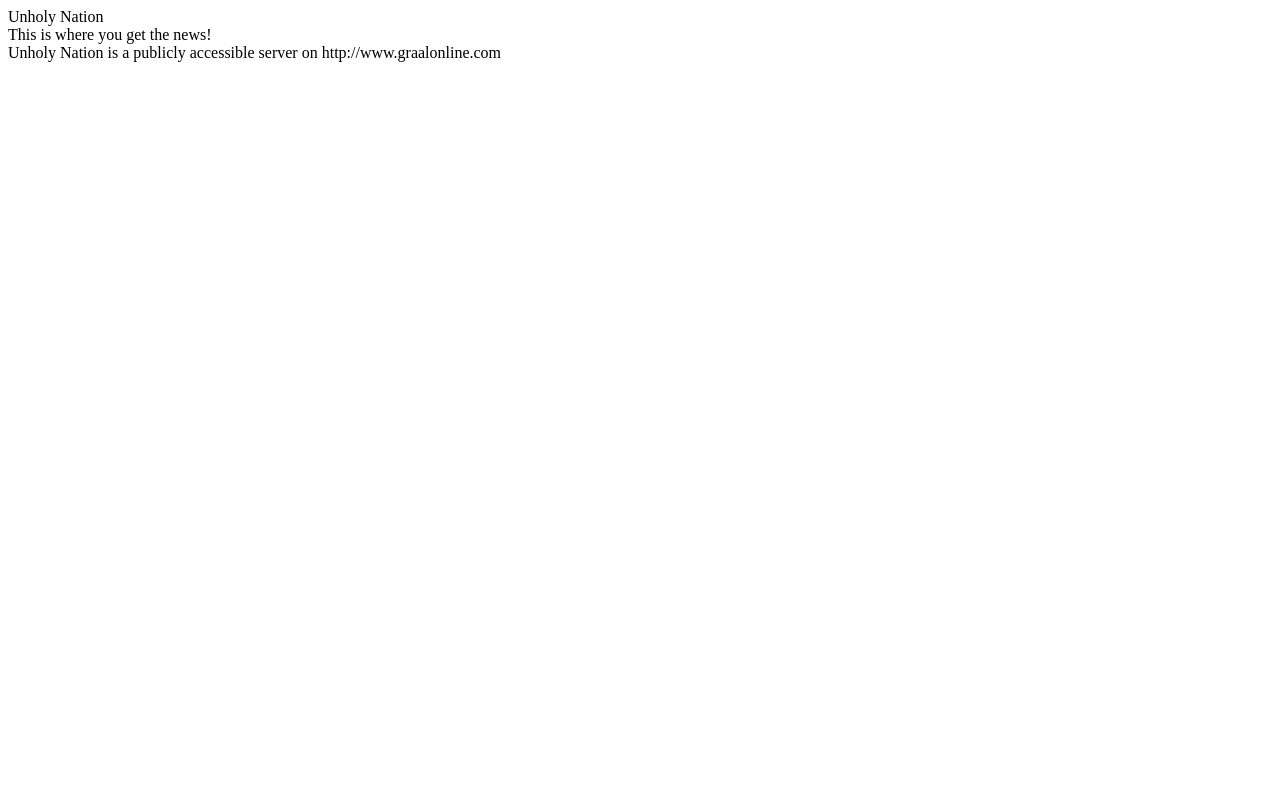
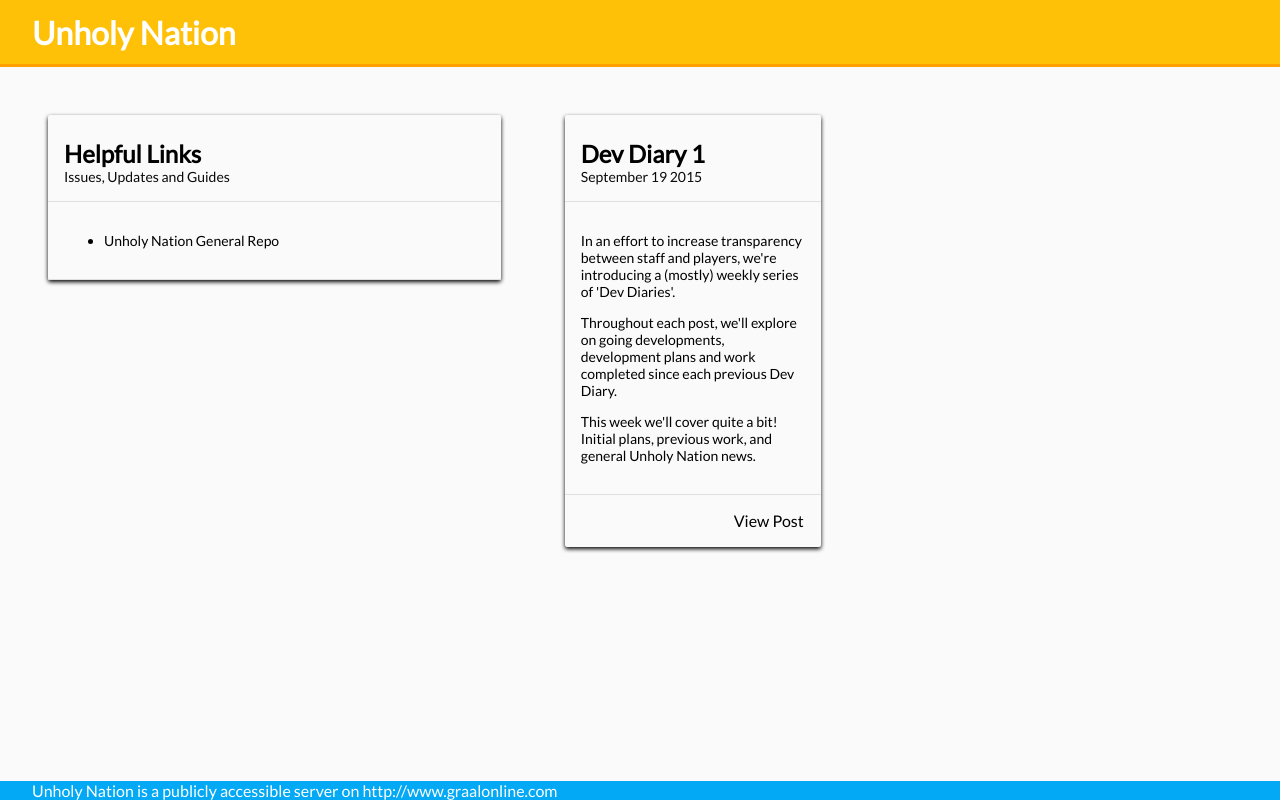
Before and after one commit to UnholyNation/UnholyNation, a plain HTML site: page index.html in a window 1280 px wide. Drawn offline with nearby package versions, Linux system fonts and the light colour scheme.

Commit message:
Initial update to UN root page

```diff
--- a/index.html
+++ b/index.html
@@ -3,18 +3,81 @@
 <html lang="en-us">
 <head>
 	<title>Unholy Nation - Graal</title>
+
+	<link rel="stylesheet" href="https://ajax.googleapis.com/ajax/libs/jqueryui/1.11.4/themes/humanity/jquery-ui.css" />
+	<link href='https://fonts.googleapis.com/css?family=Lato' rel='stylesheet' type='text/css'>
+	<link rel="stylesheet" href="resources/css/un-main.css" />
+
+	<script src="https://ajax.googleapis.com/ajax/libs/jquery/2.1.4/jquery.min.js"></script>
+	<script src="https://ajax.googleapis.com/ajax/libs/jqueryui/1.11.4/jquery-ui.min.js"></script>
+	<meta name="viewport" content="width=device-width, initial-scale=1">
+
 </head>
 <body>
+	<div class="un-page-wrapper">
 		<header class="un-header">
 			Unholy Nation
 		</header>
 
 		<section class="un-content">
-    This is where you get the news!
+			<div class="col-left">
+				<div class="material-card">
+					<header class="card-header">
+						<div class="card-title">Helpful Links</div>
+						<div class="card-subtitle">Issues, Updates and Guides</div>
+					</header>
+					<section class="card-content">
+						<ul class="material-list">
+							<li class="material-list-header">
+								Unholy Nation General Repo
+							</li>
+						</ul>
+					</section>
+
+				</div>
+			</div>
+			<div class="col-center">
+				<!--
+				<div class="material-card">
+					<header class="card-header">
+						<div class="card-title">Dev Diary 2</div>
+						<div class="card-subtitle">September 26 2015</div>
+					</header>
+					<section class="card-content">
+						<p>New Content!</p>
+					</section>
+					<footer class="card-footer">
+						<div class="button-wrapper">
+							<a class="flat-button" href="posts/updates-09-02-2015.html">View Post</a>
+						</div>
+					</footer>
+				</div>
+				-->
+				<div class="material-card">
+					<header class="card-header">
+						<div class="card-title">Dev Diary 1</div>
+						<div class="card-subtitle">September 19 2015</div>
+					</header>
+					<section class="card-content">
+						<p>In an effort to increase transparency between staff and players, we're introducing a (mostly) weekly series of 'Dev Diaries'.</p>
+						<p>Throughout each post, we'll explore on going developments, development plans and work completed since each previous Dev Diary.</p>
+						<p>This week we'll cover quite a bit! Initial plans, previous work, and general Unholy Nation news.</p>
+					</section>
+					<footer class="card-footer">
+						<div class="button-wrapper">
+							<a class="flat-button" href="posts/updates-09-02-2015.html">View Post</a>
+						</div>
+					</footer>
+				</div>
+			</div>
+			<div class="col-right">
+
+			</div>
 		</section>
 
 		<footer class="un-footer">
 			Unholy Nation is a publicly accessible server on http://www.graalonline.com
 		</footer>
+	</div>
 </body>
 </html>
--- /dev/null
+++ b/resources/css/un-main.css
@@ -0,0 +1,139 @@
+
+
+/*
+	PRIMARY:
+		200: #FFECB3
+		500: #FFC107
+		700: #FFA000
+
+	ACCENT:
+		#03A9F4
+
+	BACKGROUND:
+		#FAFAFA
+
+
+*/
+body, html {
+	padding: 0;
+	margin: 0;
+	background-color: #FAFAFA;
+	height: 100%;
+	font-family: 'Lato', sans-serif;
+	font-size: 1rem;
+}
+
+a {
+	color: #000000;
+	text-decoration: none;
+}
+
+.un-page-wrapper {
+	display: flex;
+	flex-direction: column;
+	height: 100%;
+}
+.un-header {
+	background-color: #FFC107;
+	min-height: 4rem;
+	font-size: 2rem;
+	font-weight: 700;
+	padding: 0 2rem 0 2rem;
+	display: flex;
+	align-items: center;
+	border-bottom: 3px solid #FFA000;
+	color: white;
+}
+
+.un-content {
+	flex: 1 0 auto;
+	min-height: 1rem;
+	padding: 1rem;
+	display: flex;
+
+}
+
+.un-content .col-left,
+.un-content .col-right {
+	display: none;
+}
+
+.un-content .col-center {
+	max-width: 90%;
+}
+@media screen and (min-width: 750px) {
+	.un-content .col-left {
+		display: block;
+		flex-grow: 0.5;
+		min-width: 1rem;
+		min-height: 1rem;
+	}
+	.un-content .col-center {
+		flex-grow: 2;
+		max-width: 20rem;
+	}
+
+	.un-content .col-right {
+		display: block;
+		flex-grow: 1;
+		min-width: 1rem;
+		min-height: 1rem;
+	}
+}
+
+
+
+.un-footer {
+	background-color: #03A9F4;
+	color: #FFFFFF;
+	padding: 0 2rem 0 2rem;
+}
+
+/* MATERIAL */
+
+.material-card {
+	box-shadow: 0px 2px 4px 0 #020202;
+	border-radius: 2px;
+	background-color: #FAFAFA;
+	margin: 2rem;
+}
+.material-card .card-header {
+	border-bottom: 1px solid #E0E0E0;
+	padding: 24px 16px 16px 16px;
+}
+
+.card-header .card-title {
+	font-size: 24px;
+	font-weight: 700;
+}
+
+.card-header .card-subtitle {
+	font-size: 14px;
+	color: #0A0A0A;
+}
+
+.card-content {
+	padding: 1rem;
+	border-bottom: 1px solid #E0E0E0;
+	width: inherit;
+	font-size: 14px;
+}
+
+.card-footer {
+	min-height: 2rem;
+	display: flex;
+	flex-direction: row-reverse;
+	padding: 0.5rem;
+}
+
+.flat-button {
+	min-width: 88px;
+	height: 36px;
+	display: inline-block;
+	text-align: center;
+	line-height: 36px;
+}
+
+.flat-button:hover {
+	background-color: #E0E0E0;
+}
```
Lines whose indentation alone changed are shown as unchanged.
